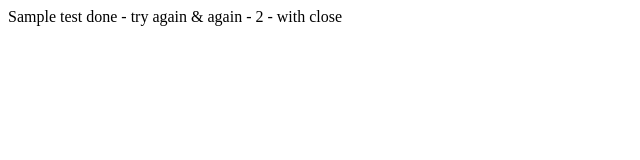
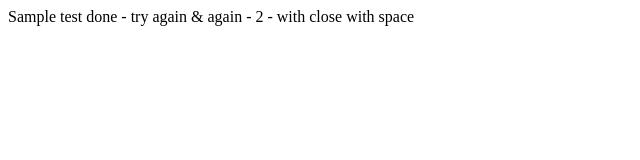
Before and after one commit to naru1234567/testrepo, a plain HTML site: page login2.html in a window 1280 px wide. Shown: the full height of the page, 0-640 px from the left. Drawn offline with Linux system fonts and the light colour scheme.

Commit message:
MYJ-1  #Done  #comment Fixed this today
Closing the issue - let us see if this works

```diff
--- a/login2.html
+++ b/login2.html
@@ -1,5 +1,5 @@
 <Html>
     <body>
-        Sample test done - try again & again - 2 - with close
+        Sample test done - try again & again - 2 - with close with space
     </body>
 </Html>
```
